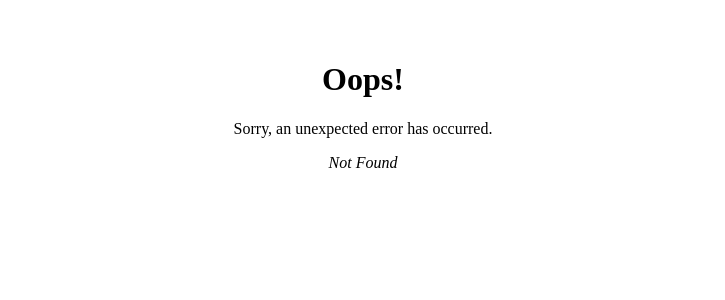
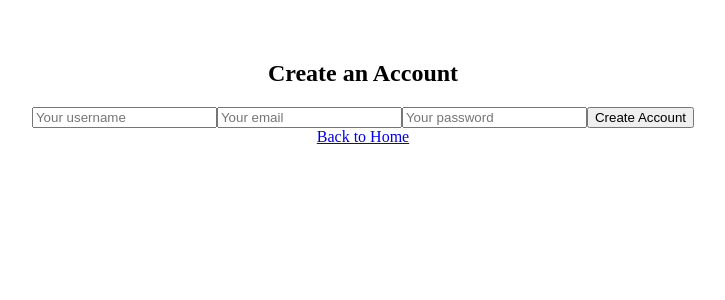
Before and after one commit to asoto225/income-helper, a React (Vite) app in the folder client/: page /createAccount in a window 1280 px wide. Before the commit this address had no page. Shown: the top 300 px of the page, without its empty margins (277-1002 px from the left). Built offline with nearby package versions, Linux system fonts and the light colour scheme.

Commit message:
working server side addUser

```diff
--- a/client/src/App.jsx
+++ b/client/src/App.jsx
@@ -1,3 +1,4 @@
+import React from 'react';
 import { ApolloClient, InMemoryCache, ApolloProvider, createHttpLink } from '@apollo/client';
 import { setContext } from '@apollo/client/link/context';
 import { Outlet } from 'react-router-dom';
--- /dev/null
+++ b/client/src/pages/CreateAccount.jsx
@@ -0,0 +1,120 @@
+import React from "react";
+import { Link } from "react-router-dom";
+import { useState } from 'react';
+import { useMutation } from "@apollo/client";
+import { ADD_USER } from '../utils/mutations';
+import Auth from '../utils/auth';
+
+const CreateAccount = () => {
+    // define a useState hook for setting the formState object fields. Initialize the object fields with empty strings.
+    const [formState, setFormState] = useState({
+        username: '',
+        email: '',
+        password: '',
+        // goalExercise: '',
+        // goalNutrition: '',
+    });
+
+    // define a useMutation hook for executing the ADD_USER mutation
+    const [addUser, { error, data }] = useMutation(ADD_USER);
+
+    const [validationError, setValidationError] = useState('');
+
+    // define a function to destructure the target element name and value from the event.target object and update the formState object accordingly.
+    const handleChange = (event) => {
+        const { name, value } = event.target;
+
+        setFormState({
+            ...formState,
+            [name]: value,
+        });
+
+        setValidationError('');
+    };
+
+    // define an asnyc function to execute the mutation using the destructured formState object fields as arguments. Use the token in the returned data object as the argument in the Auth.login function, which stores the token to local storage and redirects the user to the home page.
+    const handleFormSubmit = async (event) => {
+        event.preventDefault();
+        console.log(formState);
+
+        try {
+            const { data } = await addUser({
+                variables: {
+                    username: formState.username,
+                    email: formState.email,
+                    password: formState.password,
+                    // goalExercise: parseInt(formState.goalExercise),
+                    // goalNutrition: parseInt(formState.goalNutrition),
+                 },
+            });
+
+            Auth.login(data.addUser.token);
+        } catch (e) {
+            if (e.message.includes('username')) {
+                setValidationError('Username already taken!');
+            } else if (e.message.includes('email')) {
+                setValidationError('Email already exists!');
+            }
+            console.error(e);
+        }
+    };
+
+    const styles = {
+        errorMessage: {
+            color: 'black',
+            marginTop: 20,
+            fontSize: 20,
+            fontWeight: 'bold',
+        },
+    };
+
+    return (
+        <div id="create-account" className="home-container">
+            <div className="signup-box">
+                <h2>Create an Account</h2>
+                <form onSubmit={handleFormSubmit}>
+                    <input
+                    className="form-group"
+                    placeholder="Your username"
+                    name="username"
+                    type="text"
+                    value={formState.username}
+                    onChange={handleChange}
+                    />
+                    <input
+                    className="form-group"
+                    placeholder="Your email"
+                    name="email"
+                    type="text"
+                    value={formState.email}
+                    onChange={handleChange}
+                    />
+                    <input
+                    className="form-group"
+                    placeholder="Your password"
+                    name="password"
+                    type="password"
+                    value={formState.password}
+                    onChange={handleChange}
+                    />
+                    <button
+                    className="login-button"
+                    type="submit"
+                    >
+                        Create Account
+                    </button>
+                </form>
+                {error && (
+                    <div className='errorMessage' style={styles.errorMessage}>
+                        {validationError}
+                    </div>
+                )}
+                <div className="form-group">
+                    <Link to="/" className="signup-button">Back to Home</Link>
+                </div>
+            </div>
+        </div>
+    );
+};
+
+export default CreateAccount;
--- /dev/null
+++ b/client/src/pages/Dashboard.jsx
@@ -0,0 +1,9 @@
+import React from "react";
+
+export default function Dashboard() {
+    return (
+        <div>
+        <h1>Dashboard Page</h1>
+        </div>
+    );
+};
--- a/client/src/utils/mutations.js
+++ b/client/src/utils/mutations.js
@@ -6,7 +6,6 @@ export const ADD_USER = gql`
             token
             user {
                 _id
-                username
                 email
             }
         }
@@ -20,7 +19,6 @@ export const LOGIN_USER = gql`
             user {
                 _id
                 username
-                email
             }
         }
     }
```
Also changed, not shown: client/src/main.jsx (+11 -1 lines), 1 other file (tests, documents, lock files or other folders).
